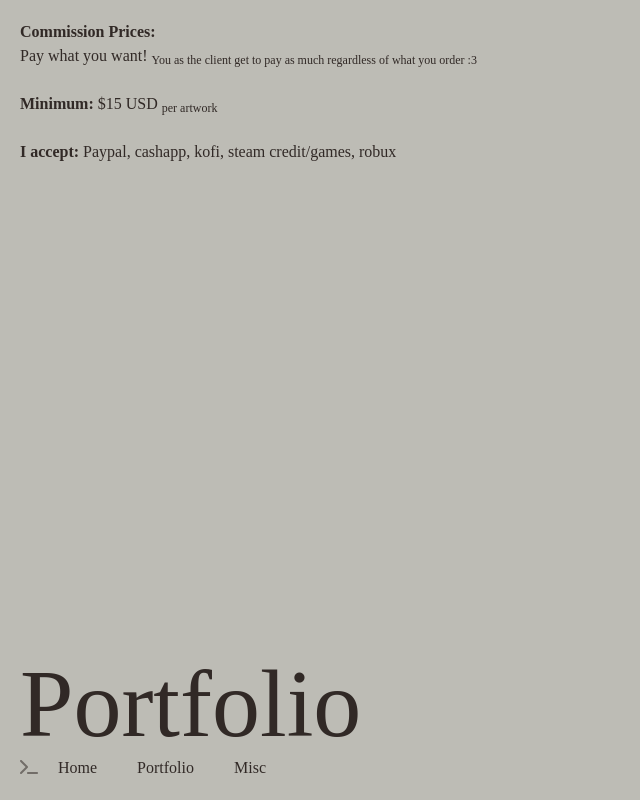
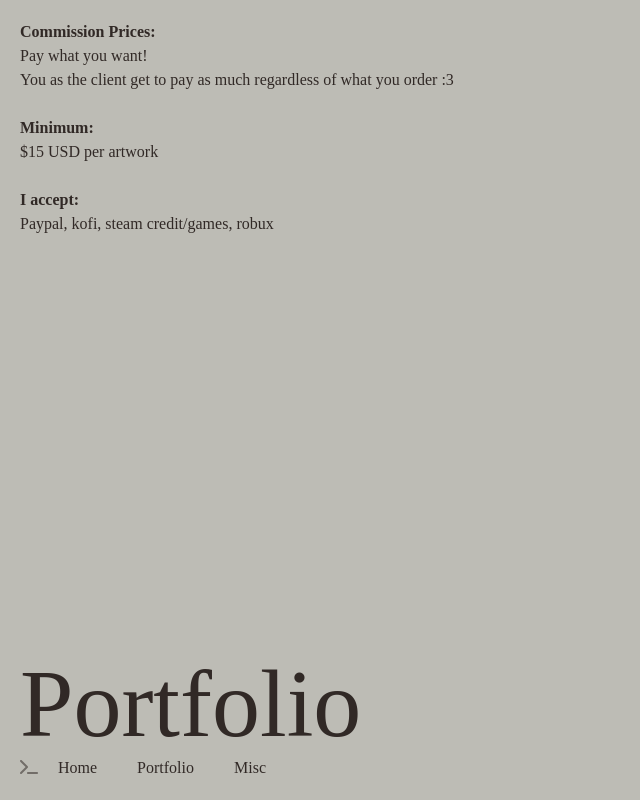
Before and after one commit to wprostVII/portfolio-website, a Next.js app: page /portfolio in a window 1280 px wide. Shown: the whole page, without its empty margins (0-640 px from the left). Built offline with nearby package versions, Linux system fonts and the light colour scheme.

Commit message:
reformatted text

```diff
--- a/src/app/portfolio/page.tsx
+++ b/src/app/portfolio/page.tsx
@@ -22,11 +22,11 @@ const page = () => {
             animate={{opacity: 1}}
             transition={{duration: 0.5, ease: "easeInOut"}}>
             <div className="absolute p-5 font-['Comfortaa']">
-                <p><b>Commission Prices:</b><br/>Pay what you want! <sub>You as the client get to pay as much regardless of what you order :3</sub>
+                <p><b>Commission Prices:</b><br/>Pay what you want! <br/> You as the client get to pay as much regardless of what you order :3
 
-                <br/><br/><b>Minimum:</b> $15 USD <sub>per artwork</sub>
+                <br/><br/><b>Minimum:</b> <br/>$15 USD per artwork
 
-                <br/><br/><b>I accept:</b> Paypal, cashapp, kofi, steam credit/games, robux
+                <br/><br/><b>I accept:</b> <br/>Paypal, kofi, steam credit/games, robux
                 </p>
             </div>
             </motion.div>
```
